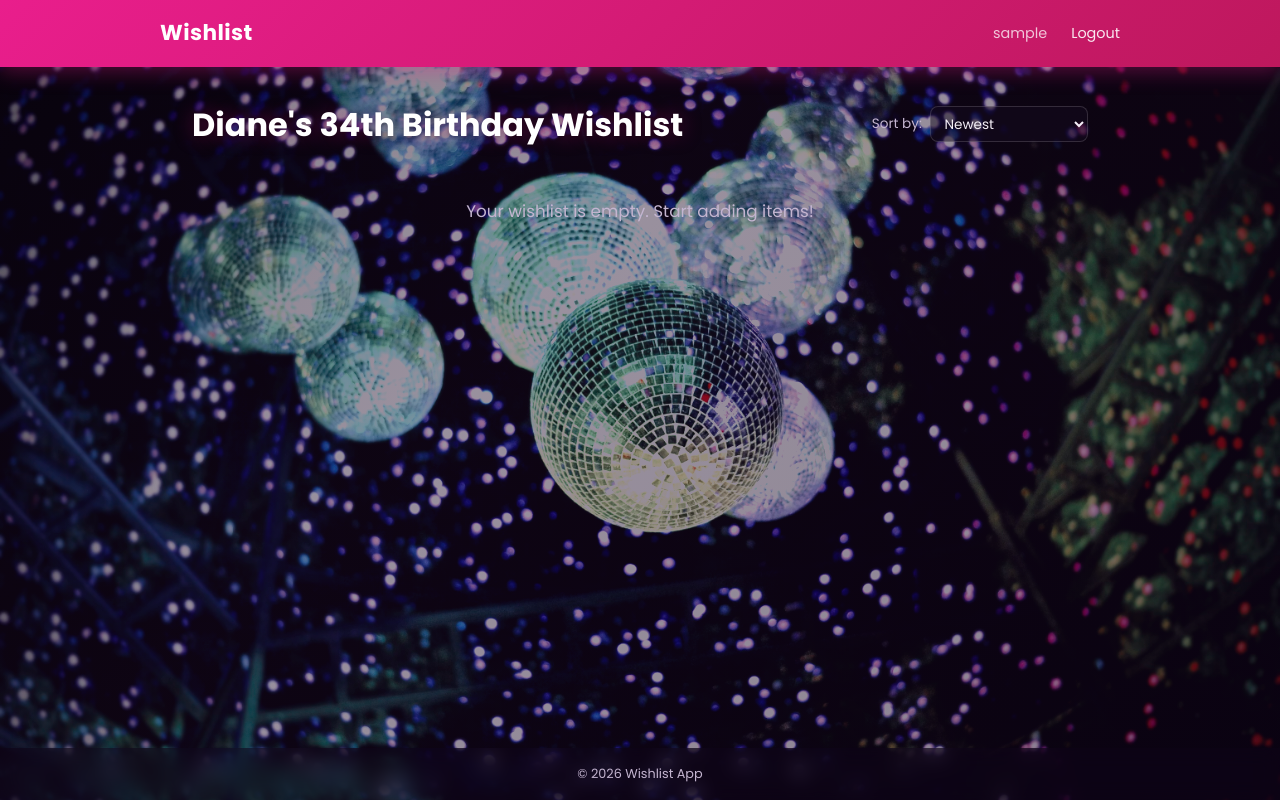
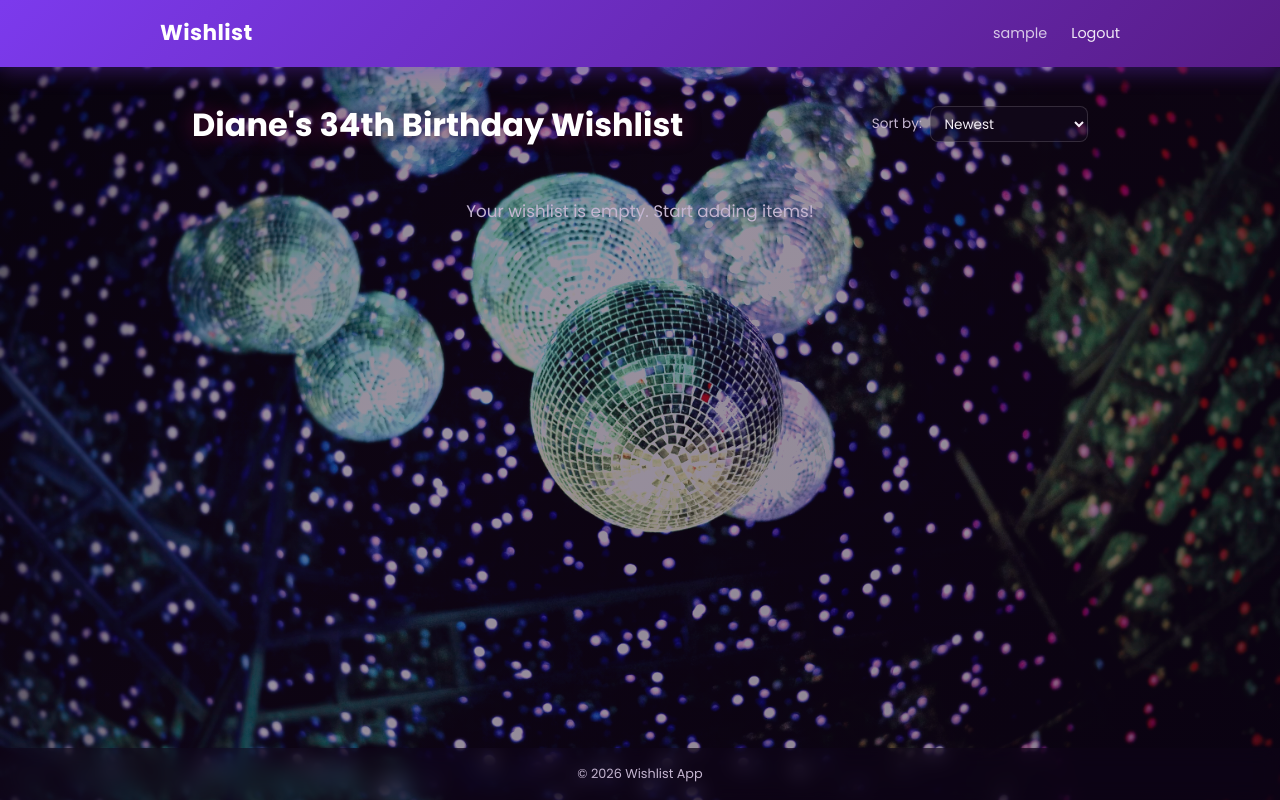
Before and after one commit to dianestephani/wishlist, a Django app: page / in a window 1280 px wide. Run offline with Django 5.2, Linux system fonts and the light colour scheme; the visitor is signed in with stand-in values (Sample User, id 1); data that the repository does not hold is empty.

Commit message:
navbar color change

```diff
--- a/static/css/style.css
+++ b/static/css/style.css
@@ -57,9 +57,9 @@ body {
 
 /* ===== Header ===== */
 header {
-    background: linear-gradient(135deg, var(--pink) 0%, var(--magenta) 100%);
+    background: linear-gradient(135deg, #7c3aed 0%, #581c87 100%);
     padding: 1rem 2rem;
-    box-shadow: 0 4px 20px var(--pink-glow);
+    box-shadow: 0 4px 20px rgba(124, 58, 237, 0.35);
 }
 
 header nav {
```
